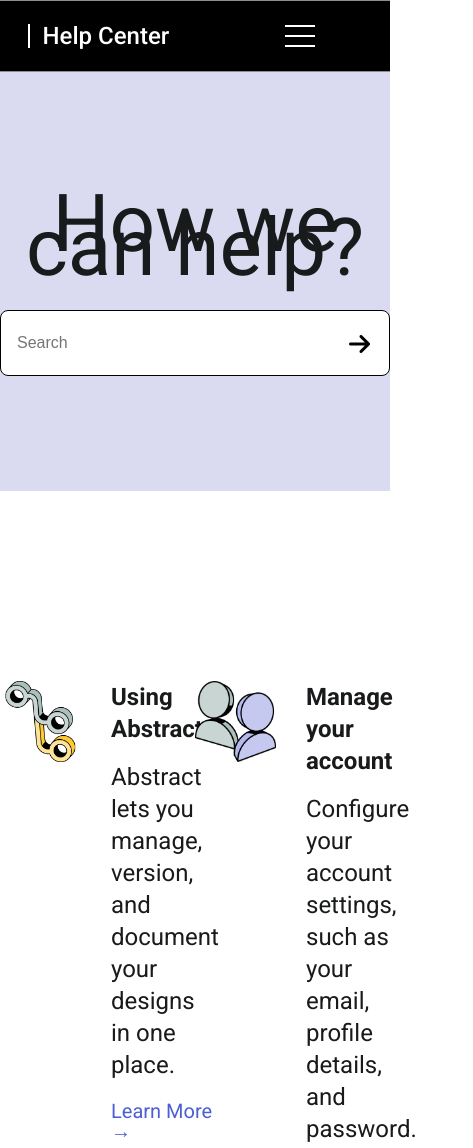
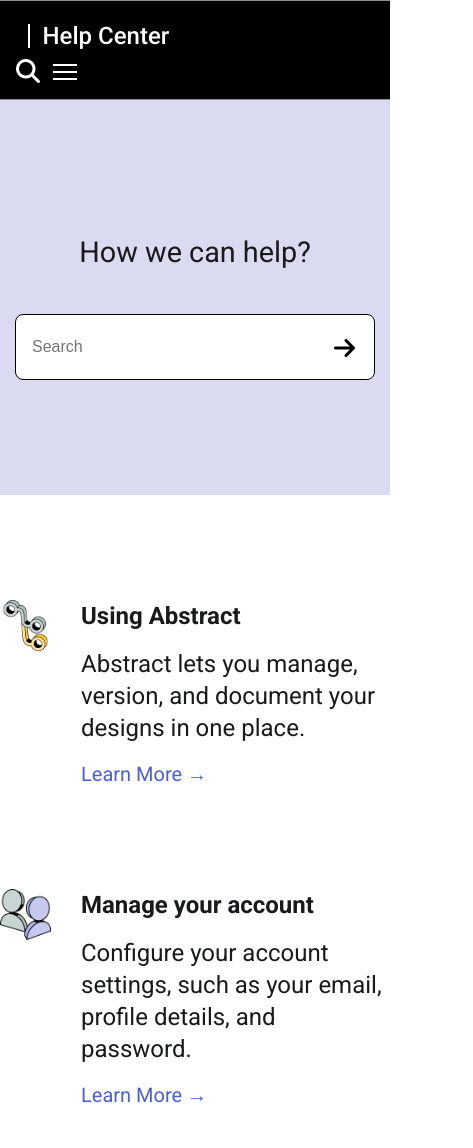
Before and after one commit to vuduong-vizion/abstract-template, a plain HTML site: page index.html in a window 390 px wide. Shown: the top 1148 px of the page, 473 px wide, since content can reach past the window. Drawn offline with Linux system fonts and the light colour scheme.

Commit message:
update responsive.

```diff
--- a/index.html
+++ b/index.html
@@ -31,6 +31,7 @@
           <a class="header-request heading btn btn--request">Submit a request</a>
           <a href="" class="header-signIn heading btn btn--signIn">Sign in</a>
         </div>
+        <div class="header-search--icon"><i class="fa fa-search"></i></div>
         <div class="header-hamburger">
           <input type="checkbox" class="toggler">
           <div class="hamburger">
@@ -48,8 +49,6 @@
         </div>
       </div>
   </header>
-
-  <!-- <button onclick="myFunction()">Click me</button> -->
 
   <main>
     <section class="search">
--- a/sass/_footer.scss
+++ b/sass/_footer.scss
@@ -65,5 +65,47 @@
     }
   }
 
+  @media (max-width: 1280px) {
+    &-item {
+      max-width: 175px;
+    }
+  }
+
+  @include tablet {
+    padding-bottom: 245px;
+
+    &-list {
+      grid-template-columns: repeat(2, 1fr);
+      gap: 55px 0;
+      margin-left: 70px;
+    }
+
+    &-copyright {
+      bottom: 60px;
+      right: 70px;
+    }
+  }
+
+  @include mobile {
+    // display: none;
+    padding-bottom: 65px;
+
+    &-list {
+      margin-left: 30px;
+    }
+
+    &-copyright {
+      position: relative;
+      right: 0;
+      bottom: 0;
+    }
+  }
+
+  @media (max-width: $sm) {
+    &-list {
+
+      margin-left: 0;
+    }
+  }
 
 }
--- a/sass/_hamburger.scss
+++ b/sass/_hamburger.scss
@@ -16,7 +16,7 @@
   right: 40px;
   height: 40px;
   width: 70px;
-  padding: 0.6rem;
+  padding: 15px;
 
   /* FOR DISPLAYING EVERY ELEMENT IN THE CENTER : */
 
@@ -44,7 +44,7 @@
 .hamburger>div::after {
   content: "";
   position: absolute;
-  top: -10px;
+  top: -7px;
   background: white;
   width: 100%;
   height: 2px;
@@ -52,7 +52,7 @@
 }
 
 .hamburger>div::after {
-  top: 10px;
+  top: 7px;
 }
 
 /* IF THE TOGGLER IS IN ITS CHECKED STATE, THEN SETTING THE BACKGROUND OF THE MIDDLE LAYER TO COMPLETE BLACK AND OPAQUE :  */
@@ -78,7 +78,7 @@
 /* MAIN MENU WITH THE WHITE BACKGROUND AND THE TEXT :  */
 
 .menu {
-  top: 70px;
+  top: 72px;
   left: 0;
   position: fixed;
   background: transparent;
@@ -87,8 +87,7 @@
 
   /* APPLYING TRANSITION TO THE MENU :  */
 
-  transition: all 0.4s ease;
-  z-index: 99;
+  // transition: all 0.4s ease;
 }
 
 /* IF THE TOGGLER IS CHECKED, THEN INCREASE THE WIDTH OF THE MENU TO 30% , CREATING A SMOOTH EFFECT :  */
@@ -119,17 +118,23 @@
   text-decoration: none;
   font-size: 2rem;
   //   font-family: "Segoe UI", Tahoma, Geneva, Verdana, sans-serif;
-  z-index: 99;
 }
 
 /* WHEN THE TOGGLER IS CHECKED, CHANGE THE VISIBILITY TO VISIBLE :  */
 
 .toggler:checked~.menu>div>ul {
-  transition: visibility 0.4s ease;
-  transition-delay: 0.1s;
+  // transition: visibility 0.4s ease;
+  // transition-delay: 0.1s;
   visibility: visible;
 }
 
 .toggler:checked~.menu>div>ul>li>a:hover {
-  color: orange;
+  // color: orange;
 }
+
+@media (max-width: $sm) {
+  .hamburger {
+    top: 0;
+    left: 15px;
+  }
+}
--- a/sass/_header.scss
+++ b/sass/_header.scss
@@ -4,6 +4,7 @@
   position: relative;
   border-top: 0.5px solid $gray;
   border-bottom: 0.5px solid $gray;
+  z-index: 99;
 
   &-container {
     display: flex;
@@ -45,6 +46,10 @@
     }
   }
 
+  &-search--icon {
+    display: none;
+  }
+
   &-hamburger {
     display: none;
     position: relative;
@@ -68,10 +73,14 @@
     }
 
     &--a {
-      font-size: 1.5rem;
-      font-weight: 300;
+      font-size: 1.5rem !important;
+      font-weight: 400 !important;
+      // transition: all 0.5s;
+
+      &:hover {
+        opacity: 0.7;
+      }
     }
-
   }
 
   @include tablet {
@@ -82,5 +91,43 @@
     &-hamburger {
       display: block;
     }
+
+    &-search--icon {
+      display: block;
+      position: absolute;
+      top: 24px;
+      right: 115px;
+      cursor: pointer;
+
+      i {
+        color: $white;
+        font-size: 1.5rem;
+
+      }
+    }
+  }
+
+  @media (max-width: $sm) {
+    height: 100px;
+
+    &-container {
+      display: block;
+    }
+
+    &-search--icon {
+
+      top: 58px;
+      left: 16px;
+
+    }
+  }
+
+  @media (max-width: 320px) {
+
+    &-help {
+      &--h3 {
+        font-size: 1rem;
+      }
+    }
   }
 }
--- a/sass/_mixin.scss
+++ b/sass/_mixin.scss
@@ -1,20 +1,25 @@
 $xxl: 1024px;
 $xl: 1023px;
 $md: 767px;
+$sm: 576px;
 $xs: 0;
 
 @mixin mobile {
-  @media (min-width: #{$xs}) and (max-width: #{$md}) {
+  @media (max-width: #{$md}) {
     @content;
   }
 }
+
 @mixin tablet {
-  @media (min-width: #{$xs}) and (max-width: #{$xl}) {
+  @media (max-width: #{$xl}) {
     @content;
   }
 }
+
+
+
 @mixin desktop {
-  @media (min-width: #{xxl}) {
+  @media (min-width: #{$xxl}) {
     @content;
   }
 }
--- a/sass/_search.scss
+++ b/sass/_search.scss
@@ -1,7 +1,6 @@
 .search {
     background-color: $bg-light-violet;
-    padding-top: 140px;
-    padding-bottom: 115px;
+    padding: 140px 15px 115px 15px;
 
     &-container {
         max-width: 720px;
@@ -52,4 +51,18 @@
             }
         }
     }
+
+    &-title {
+        @include mobile {
+            font-size: 2.5rem;
+        }
+
+        @include tablet {
+            font-size: 4rem;
+        }
+
+        @media (max-width: $sm) {
+            font-size: 1.8rem;
+        }
+    }
 }
--- a/sass/_service.scss
+++ b/sass/_service.scss
@@ -52,4 +52,38 @@
         }
     }
 
+    @include mobile {
+        padding-top: 105px;
+
+        &-list {
+            display: block;
+            margin-bottom: 0;
+        }
+
+        &-item {
+            margin-bottom: 105px;
+        }
+
+        &-item--right {
+            max-width: 425px;
+        }
+    }
+
+    @include tablet {
+        padding-bottom: 0;
+
+        &-container {
+            display: flex;
+            flex-direction: column;
+            align-items: center;
+        }
+    }
+
+    @media (max-width: 576px) {
+        &-item {
+            &--logo {
+                height: 51px;
+            }
+        }
+    }
 }
```
Also changed, not shown: css/style.css, 1 other file.
